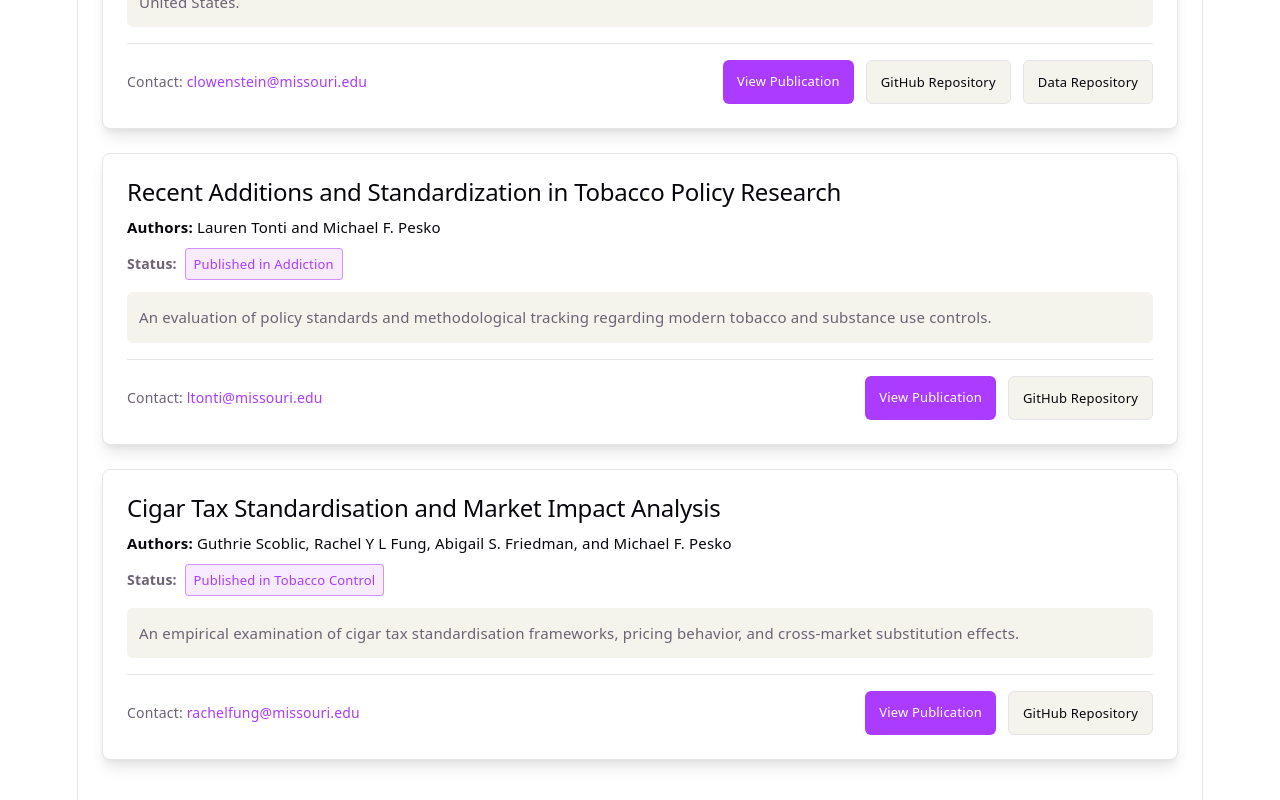
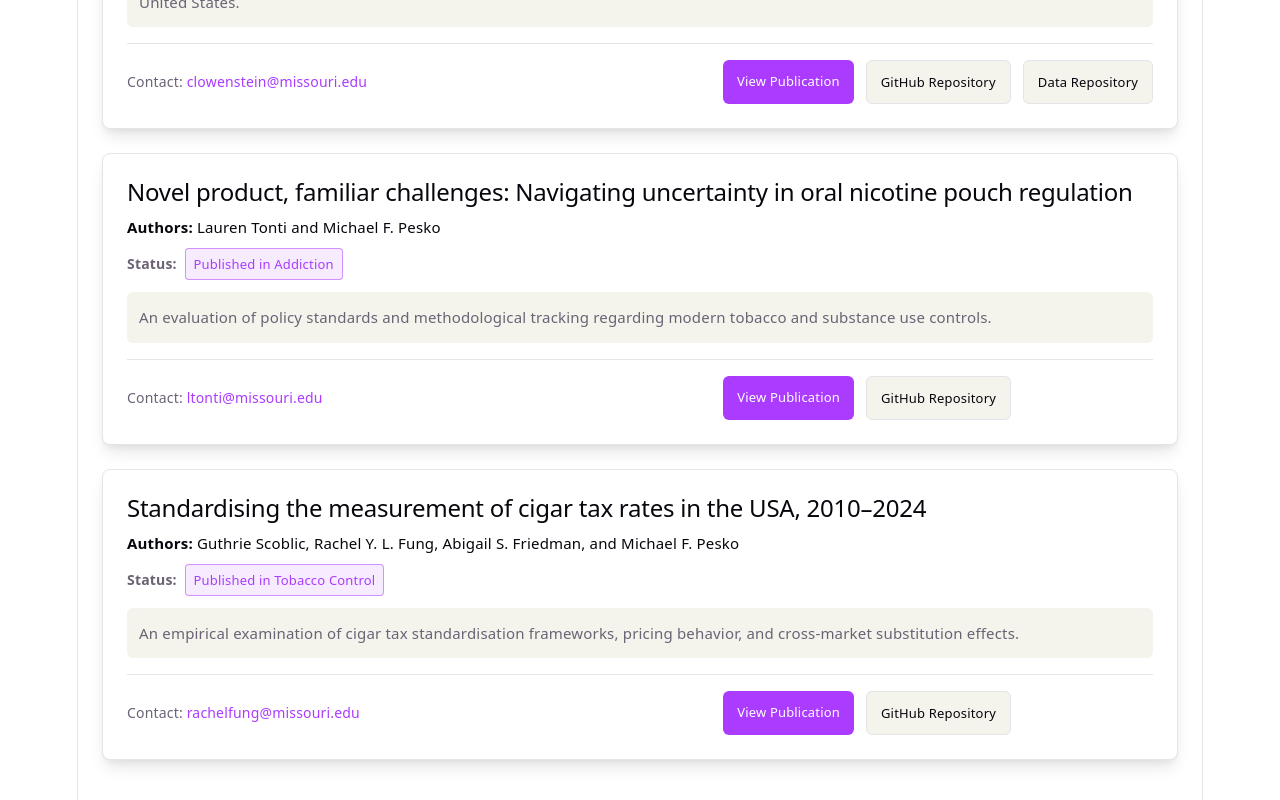
Before and after one commit to Social-Impact-Lab-SIL/SIL-Publications-Archive, a React (Vite) app: page / in a window 1280 px wide. Shown: the part 475-1275 px from the top of the page. Built offline with nearby package versions, Linux system fonts and the light colour scheme.

Commit message:
Update Button Spacing and Authors

```diff
--- a/src/App.jsx
+++ b/src/App.jsx
@@ -16,7 +16,7 @@ export default function App() {
       contact: "clowenstein@missouri.edu"
     },
     {
-      title: "Recent Additions and Standardization in Tobacco Policy Research",
+      title: "Novel product, familiar challenges: Navigating uncertainty in oral nicotine pouch regulation",
       authors: "Lauren Tonti and Michael F. Pesko",
       status: "Published in Addiction",
       abstract: "An evaluation of policy standards and methodological tracking regarding modern tobacco and substance use controls.",
@@ -25,8 +25,8 @@ export default function App() {
       contact: "ltonti@missouri.edu"
     },
     {
-      title: "Cigar Tax Standardisation and Market Impact Analysis",
-      authors: "Guthrie Scoblic, Rachel Y L Fung, Abigail S. Friedman, and Michael F. Pesko ",
+      title: "Standardising the measurement of cigar tax rates in the USA, 2010–2024",
+      authors: "Guthrie Scoblic, Rachel Y. L. Fung, Abigail S. Friedman, and Michael F. Pesko",
       status: "Published in Tobacco Control",
       abstract: "An empirical examination of cigar tax standardisation frameworks, pricing behavior, and cross-market substitution effects.",
       repoLink: "https://github.com/Social-Impact-Lab-SIL/CigarTaxStandardisation",
@@ -140,8 +140,11 @@ export default function App() {
                   Contact: <a href={`mailto:${pub.contact}`} style={{ color: 'var(--accent)', textDecoration: 'none' }}>{pub.contact}</a>
                 </span>
 
+                {/* Button Container with Fixed Slots for Alignment */}
                 <div style={{ display: 'flex', gap: '12px', flexWrap: 'wrap' }}>
-                  {pub.pubLink && (
+                  {/* Slot 1: View Publication */}
+                  <div style={{ minWidth: '130px', display: 'flex', justifyContent: 'flex-end' }}>
+                    {pub.pubLink ? (
                       <a
                         href={pub.pubLink}
                         target="_blank"
@@ -153,13 +156,19 @@ export default function App() {
                           borderRadius: '6px',
                           fontSize: '13px',
                           textDecoration: 'none',
-                        fontWeight: '500'
+                          fontWeight: '500',
+                          textAlign: 'center',
+                          width: '100%'
                         }}
                       >
                         View Publication
                       </a>
-                  )}
+                    ) : null}
+                  </div>
 
+                  {/* Slot 2: GitHub Repository */}
+                  <div style={{ minWidth: '130px', display: 'flex', justifyContent: 'flex-end' }}>
+                    {pub.repoLink ? (
                       <a
                         href={pub.repoLink}
                         target="_blank"
@@ -172,13 +181,19 @@ export default function App() {
                           fontSize: '13px',
                           textDecoration: 'none',
                           border: '1px solid var(--border)',
-                      fontWeight: '500'
+                          fontWeight: '500',
+                          textAlign: 'center',
+                          width: '100%'
                         }}
                       >
                         GitHub Repository
                       </a>
+                    ) : null}
+                  </div>
 
-                  {pub.dataRepoLink && (
+                  {/* Slot 3: Data Repository */}
+                  <div style={{ minWidth: '130px', display: 'flex', justifyContent: 'flex-end' }}>
+                    {pub.dataRepoLink ? (
                       <a
                         href={pub.dataRepoLink}
                         target="_blank"
@@ -191,12 +206,17 @@ export default function App() {
                           fontSize: '13px',
                           textDecoration: 'none',
                           border: '1px solid var(--border)',
-                        fontWeight: '500'
+                          fontWeight: '500',
+                          textAlign: 'center',
+                          width: '100%'
                         }}
                       >
                         Data Repository
                       </a>
+                    ) : (
+                      <div style={{ visibility: 'hidden', height: '0px', width: '130px' }} aria-hidden="true" />
                     )}
+                  </div>
                 </div>
               </div>
             </div>
```
Lines whose indentation alone changed are shown as unchanged.
